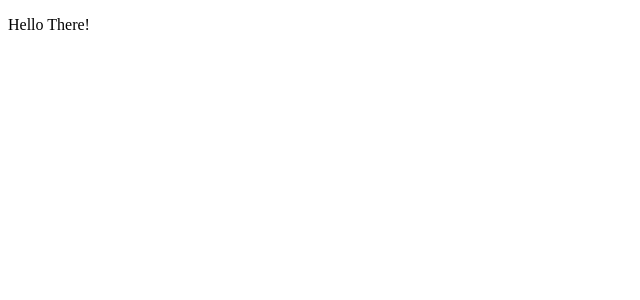
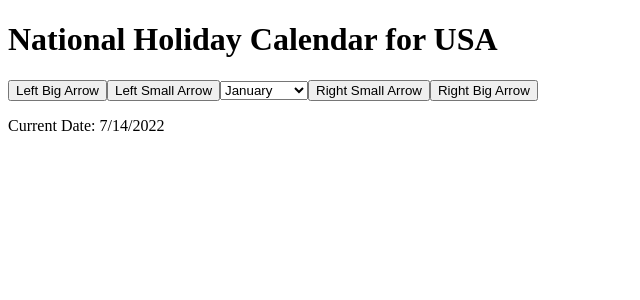
Before and after one commit to PopsButNotDad/calendar-app, a React (Create React App) app: page / in a window 1280 px wide. Shown: the top 300 px of the page, without its empty margins (0-640 px from the left). Built offline with nearby package versions, Linux system fonts and the light colour scheme.

Commit message:
working on buttons

```diff
--- a/src/App.jsx
+++ b/src/App.jsx
@@ -1,8 +1,39 @@
+import React, { useState, useEffect } from 'react';
+
+
+
 function App() {
+  const cd = new Date();
+  const date = `${cd.getMonth()+1}/${cd.getDate()}/${cd.getFullYear()}`;
+
+  console.log(cd.getMonth());
+
+
+
+
   return (
     <div className="App">
       <header className="App-header">
-        <p>Hello There!</p>
+        <h1>National Holiday Calendar for USA</h1>
+        <button >Left Big Arrow</button>
+        <button >Left Small Arrow</button>
+          <select name="months" className="monthPicker">
+            <option value={0}>January</option>
+            <option value={1}>February</option>
+            <option value={2}>March</option>
+            <option value={3}>April</option>
+            <option value={4}>May</option>
+            <option value={5}>June</option>
+            <option value={6}>July</option>
+            <option value={7}>August</option>
+            <option value={8}>September</option>
+            <option value={9}>October</option>
+            <option value={10}>November</option>
+            <option value={11}>December</option>
+          </select>
+        <button >Right Small Arrow</button>
+        <button >Right Big Arrow</button>
+        <p> Current Date: {date} </p>
       </header>
     </div>
   );
```
